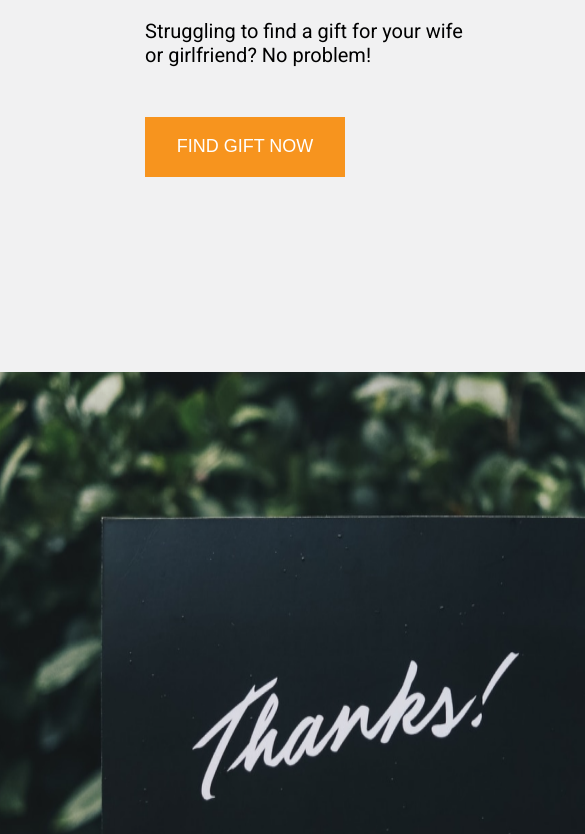
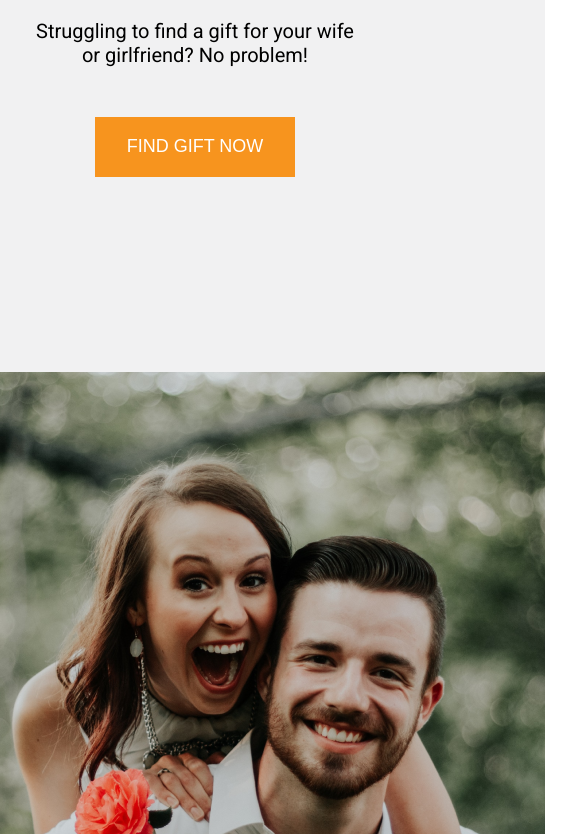
Before and after one commit to AndrewGanzha/Site-for-gifts, a website: page app/index.html in a window 390 px wide. Shown: the part 393-1227 px from the top of the page, 585 px wide, since content can reach past the window. Drawn offline with Linux system fonts and the light colour scheme.

Commit message:
adaptive styles for first and second screen

```diff
--- a/app/index.html
+++ b/app/index.html
@@ -16,10 +16,10 @@
             <img class="logo-black logo-header" src="images/logo.png" alt="logo">
             <nav class="header-menu">
                 <ul>
-                    <li><a class="header_menu-link" data-goto=".home-section" href="">Home</a></li>
-                    <li><a class="header_menu-link" data-goto=".about-section" href="">About Us</a></li>
-                    <li><a class="header_menu-link" data-goto=".services-section" href="">Services</a></li>
-                    <li><a class="header_menu-link" data-goto="" href="">Blogs</a></li>
+                    <li><a class="header_menu-link" href="#">Home</a></li>
+                    <li><a class="header_menu-link" href="#">About Us</a></li>
+                    <li><a class="header_menu-link" href="#">Services</a></li>
+                    <li><a class="header_menu-link" href="#">Blogs</a></li>
                 </ul>
             </nav>
             <button class="button-transparent button-header">Gift Finder</button>
@@ -47,10 +47,10 @@
                         </div>
                     </div>
                 </div>
-                <img src="images/first-image.png" alt="family" class="first-image">
+                <img src="images/first-image.png" alt="family" class="big-image">
             </div>
             <div class="second-screen about-section">
-                <img src="images/second-image.png" alt="family" class="first-image">
+                <img src="images/second-image.png" alt="family" class="big-image">
                 <div class="main-textbox">
                     <div class="main-textbox_wrapper">
                         <div class="second-textbox_title">
--- a/app/scss/media.scss
+++ b/app/scss/media.scss
@@ -1,3 +1,96 @@
+@media screen and (max-width: 1439px){
+    main{
+        .big-image{
+            width: 640px;
+            height: 700px;
+            object-fit: cover;
+        }
+    }
+    .main{
+        &-textbox{
+            width: 640px;
+            height: 700px;
+        }
+    }
+    .home-section{
+        justify-content: center;
+    }
+    .about-section{
+        align-items: center;
+        justify-content: center;
+    }
+}
+
+@media screen and (max-width: 1390px){
+    .main{
+        &-textbox{
+            width: 600px;
+            height: 700px;
+        }
+    }
+    main{
+        .big-image{
+            width: 600px;
+            height: 700px;
+        }
+    }
+}
+
+@media screen and (max-width: 1200px){
+    .main{
+        &-textbox{
+            width: 560px;
+            height: 700px;
+        }
+    }
+    main{
+        .big-image{
+            width: 560px;
+            height: 700px;
+        }
+    }
+}
+
+@media screen and (max-width: 1137px){
+    .main{
+        &-screen{
+            flex-direction: column;
+            align-items: center;
+        }
+        &-textbox{
+            width: 800px;
+            text-align: center;
+            height: 700px;
+            justify-content: center;
+        }
+    }
+    main{
+        .big-image{
+            width: 800px;
+            height: 700px;
+            justify-content: center;
+        }
+    }
+    .second-screen{
+        flex-direction: column;
+    }
+}
+
+@media screen and (max-width: 817px){
+    .main{
+        &-textbox{
+            width: 700px;
+            height: 700px;
+        }
+    }
+    main{
+        .big-image{
+            width: 700px;
+            height: 700px;
+        }
+    }
+}
+
 @media screen and (max-width: 768px) {
     header{
         display: flex;
@@ -10,6 +103,7 @@
         position: relative;
         z-index: 2;
         overflow: hidden;
+        right: 50%;
     }
 
     .menu-btn span{
@@ -86,4 +180,7 @@
         align-items: center;
         justify-content: center;
     }
+    .services-section{
+        width: 700px;
+    }
 }
--- a/app/scss/style.scss
+++ b/app/scss/style.scss
@@ -7,7 +7,7 @@ body {
 }
 
 .container{
-    width: 1440px;
+    max-width: 1440px;
     margin: 0 auto;
 }
 
@@ -74,14 +74,15 @@ body {
 
 main{
     margin-top: 35px;
+    .big-image{
+        width: 720px;
+        height: 700px;
+    }
 }
 
 .main{
     &-screen{
         display: flex;
-    }
-    &-image{
-        width: 720px;
     }
     &-textbox{
         background-color: #F1F1F2;
```
Also changed, not shown: app/css/style.min.css.
